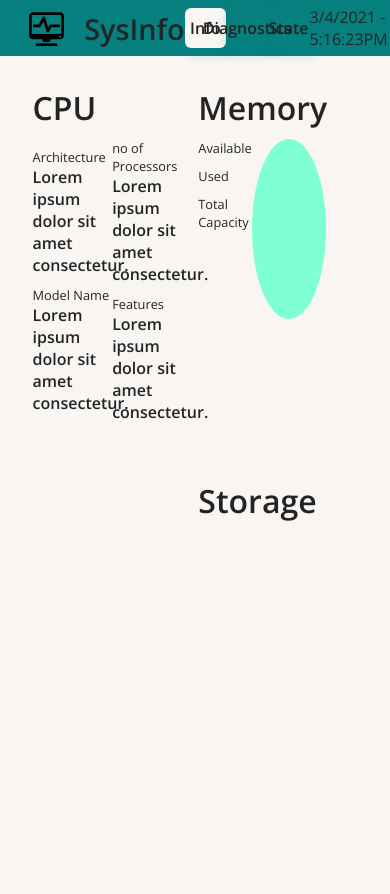
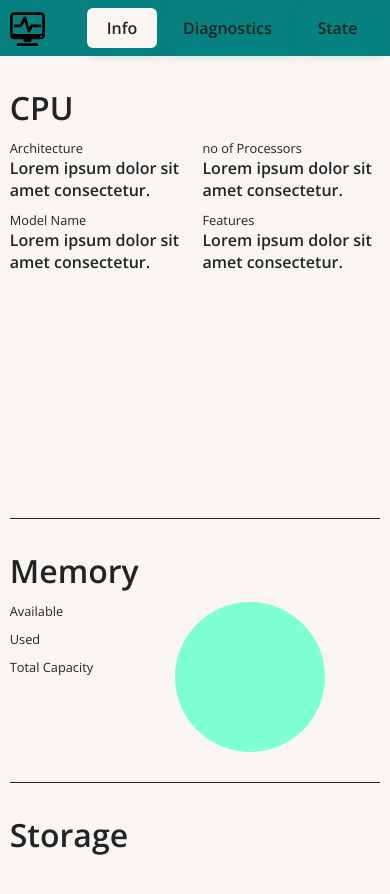
Before and after one commit to iamanishroy/sysInfo-PWA, a plain HTML site: page index.html in a window 390 px wide. Before the commit the page ends 844 px from the top, so only its background shows below. Drawn offline with nearby package versions, Linux system fonts and the light colour scheme.

Commit message:
made Responsive design for mobile

```diff
--- a/diagnose.html
+++ b/diagnose.html
@@ -5,6 +5,26 @@
     <meta charset="UTF-8">
     <meta http-equiv="X-UA-Compatible" content="IE=edge">
     <meta name="viewport" content="width=device-width, initial-scale=1.0">
+    <link rel="manifest" href="./manifest.json" />
+
+    <!-- icons -->
+    <link rel="apple-touch-icon" sizes="57x57" href="./icons/apple-icon-57x57.png">
+    <link rel="apple-touch-icon" sizes="60x60" href="./icons/apple-icon-60x60.png">
+    <link rel="apple-touch-icon" sizes="72x72" href="./icons/apple-icon-72x72.png">
+    <link rel="apple-touch-icon" sizes="76x76" href="./icons/apple-icon-76x76.png">
+    <link rel="apple-touch-icon" sizes="114x114" href="./icons/apple-icon-114x114.png">
+    <link rel="apple-touch-icon" sizes="120x120" href="./icons/apple-icon-120x120.png">
+    <link rel="apple-touch-icon" sizes="144x144" href="./icons/apple-icon-144x144.png">
+    <link rel="apple-touch-icon" sizes="152x152" href="./icons/apple-icon-152x152.png">
+    <link rel="apple-touch-icon" sizes="180x180" href="./icons/apple-icon-180x180.png">
+    <link rel="icon" type="image/png" sizes="192x192" href="./icons/android-icon-192x192.png">
+    <link rel="icon" type="image/png" sizes="32x32" href="./icons/favicon-32x32.png">
+    <link rel="icon" type="image/png" sizes="96x96" href="./icons/favicon-96x96.png">
+    <link rel="icon" type="image/png" sizes="16x16" href="./icons/favicon-16x16.png">
+    <meta name="msapplication-TileColor" content="#078080">
+    <meta name="msapplication-TileImage" content="./icons/ms-icon-144x144.png">
+    <meta name="theme-color" content="#078080">
+
     <title>SysInfo</title>
     <link rel="stylesheet" href="./styles/main.css">
     <link rel="stylesheet" href="./styles/header.css">
@@ -13,7 +33,8 @@
 <body>
     <div class="header">
         <div class="left">
-            SysInfo
+            <img src="./logo.svg" alt="sysInfo Logo">
+            <span>SysInfo</span>
         </div>
         <div class="middle">
             <a href="index.html">Info</a>
--- a/index.html
+++ b/index.html
@@ -42,7 +42,7 @@
     <div class="header">
         <div class="left">
             <img src="./logo.svg" alt="sysInfo Logo">
-            SysInfo
+            <span>SysInfo</span>
         </div>
         <div class="middle">
             <a class="active">Info</a>
@@ -164,9 +164,9 @@
     <script src="./script/script.js"></script>
     <script src="./script/clock.js"></script>
     <script>
-        if ('serviceWorker' in navigator) {
-            navigator.serviceWorker.register('./serviceWorker.js')
-        }
+        // if ('serviceWorker' in navigator) {
+        //     navigator.serviceWorker.register('./serviceWorker.js')
+        // }
     </script>
 </body>
 
--- a/script/script.js
+++ b/script/script.js
@@ -19,7 +19,9 @@ var data = {
 const config = {
   type: "line",
   data,
-  options: {},
+  options: {
+    // animation: false,
+  },
 };
 
 var myChart = new Chart(ctx, config);
@@ -39,6 +41,7 @@ function updateChartData(cpuData) {
         backgroundColor: col,
         borderColor: col,
         data: [cpuUsage(cpuData[i].usage, i)],
+        borderWidth: 1
       });
     }
     data.datasets = ds;
--- a/serviceWorker.js
+++ b/serviceWorker.js
@@ -109,5 +109,3 @@ define("./serviceWorker.js", ["./workbox-f8171896"], function (e) {
     );
 });
 //# sourceMappingURL=serviceWorker.js.map
-
-console.log("hai", chrome);
--- a/styles/header.css
+++ b/styles/header.css
@@ -16,7 +16,7 @@
   align-items: center;
 }
 
-.header .left img{
+.header .left img {
   height: 35px;
   margin-right: 20px;
 }
@@ -48,3 +48,23 @@
   background-color: var(--tertiary);
   box-shadow: 4px 4px 8px 4px #07808033;
 }
+@media only screen and (max-width: 600px) {
+  .header {
+    justify-content: space-between;
+    padding-left: 2.5vw;
+    padding-right: 2.5vw;
+  }
+  .header .left span {
+    display: none;
+  }
+  .header .middle {
+    width: 80%;
+  }
+  .header .middle a {
+    width: auto;
+    padding: 0 20px;
+  }
+  .header .right {
+    display: none;
+  }
+}
--- a/styles/systemInfo/cpu.css
+++ b/styles/systemInfo/cpu.css
@@ -48,3 +48,14 @@
   height: 100px;
   background-color: aqua;
 }
+
+@media only screen and (max-width: 600px) {
+  .cpu {
+    width: 100%;
+    border-bottom: 1px solid;
+    padding-bottom: 30px;
+  }
+  .cpu .container .info .row {
+    width: 48%;
+  }
+}
--- a/styles/systemInfo/memory.css
+++ b/styles/systemInfo/memory.css
@@ -20,5 +20,18 @@
   width: 180px;
   background-color: aquamarine;
   border-radius: 50%;
+}
 
+@media only screen and (max-width: 600px) {
+  .memory {
+    padding: 30px 0;
+    border-bottom: 1px solid;
+  }
+  .memory .container {
+    width: 85%;
+  }
+  .memory .container .chart {
+    height: 150px;
+    width: 150px;
+  }
 }
--- a/styles/systemInfo/memoryAndStorage.css
+++ b/styles/systemInfo/memoryAndStorage.css
@@ -4,3 +4,9 @@
   flex-direction: column;
   justify-content: space-between;
 }
+
+@media only screen and (max-width: 600px) {
+  .memoryAndStorage {
+    width: 100%;
+  }
+}
--- a/styles/systemInfo/storage.css
+++ b/styles/systemInfo/storage.css
@@ -23,3 +23,11 @@
   font-size: 1.5rem;
   font-weight: 700;
 }
+@media only screen and (max-width: 600px) {
+  .storage{
+    padding: 30px 0;
+  }
+  .storage .disk {
+    width: 100%;
+  }
+}
--- a/styles/systemInfo/systemInfo.css
+++ b/styles/systemInfo/systemInfo.css
@@ -11,3 +11,11 @@
   margin-bottom: 10px;
   color: var(--headline);
 }
+
+@media only screen and (max-width: 600px) {
+  .systemInfo {
+    width: 95vw;
+    flex-direction: column;
+    align-items: center;
+  }
+}
```
Also changed, not shown: state.html (+22 -1 lines).
